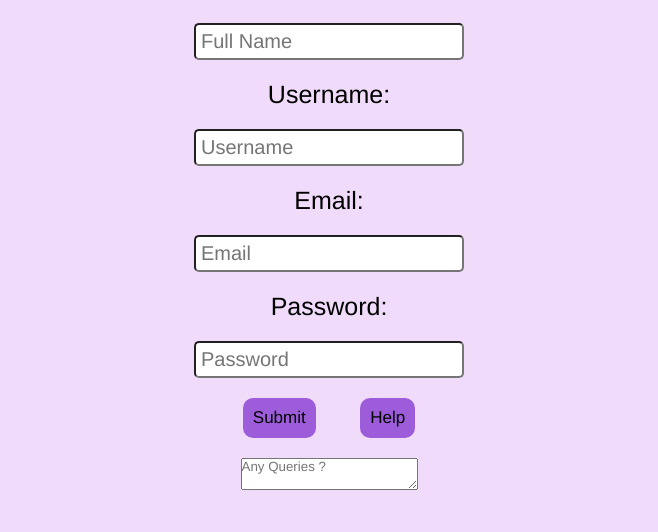
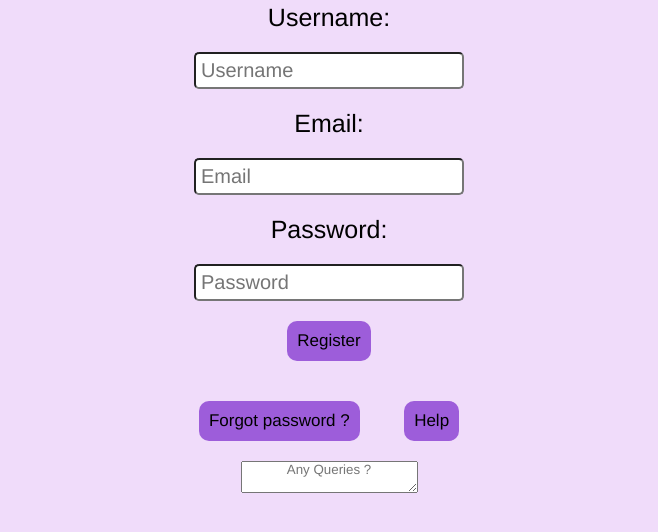
Before and after one commit to Gangwardeeksha/Task1_repo, a plain HTML site: page index.html in a window 1280 px wide. Shown: the part 254-786 px from the top of the page, without its empty margins (311-969 px from the left). Drawn offline with Linux system fonts and the light colour scheme.

Commit message:
Minor changes

```diff
--- a/index.html
+++ b/index.html
@@ -16,7 +16,7 @@
         }
         .registration-form{
             text-align: center;
-            margin-top: 10%;
+            margin-top: 4%;
         }
         h1 {
             font-size: 70px;
@@ -44,6 +44,10 @@
             opacity: 0.8;
             box-shadow: 5px 5px 10px rgba(0,0,0,0.15);
         }
+        #Queries{
+            text-align:center;
+
+        }
     </style>
 </head>
 <body>
@@ -59,8 +63,9 @@
             <p>Password: </p>
             <input type="password" placeholder="Password">
             <br>
-            <button>Submit</button>
-
+            <button>Register</button>
+            <br>
+            <button>Forgot password ?</button>
             <button>Help</button>
             <br>
             <textarea name="Queries" id="Queries" placeholder="Any Queries ?"></textarea>
```
